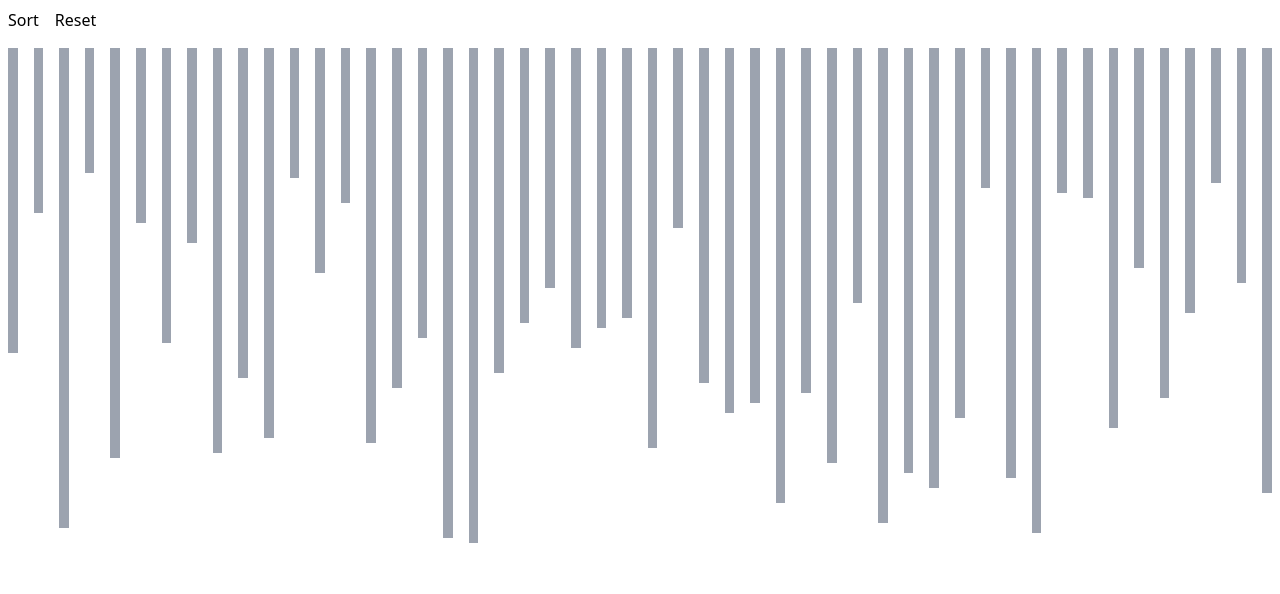
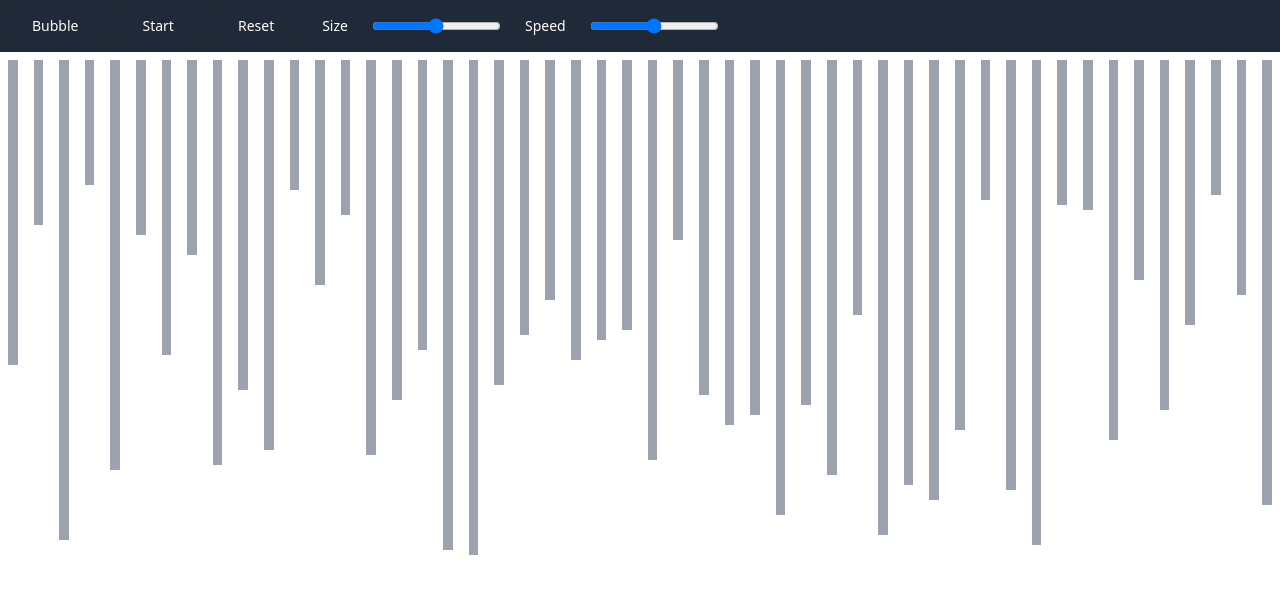
Before and after one commit to bluffdev/sorting-visualizer, a React (Vite) app: page / in a window 1280 px wide. Shown: the top 594 px of the page. Built offline with nearby package versions, Linux system fonts and the light colour scheme.

Commit message:
Created navbar

```diff
--- a/src/App.tsx
+++ b/src/App.tsx
@@ -21,20 +21,37 @@ function generateArray() {
 export default function App() {
   let [array, setArray] = useState(generateArray());
   let [running, setRunning] = useState(false);
+  let [selected, setSelected] = useState("");
 
   return (
     <>
+      <nav className="flex items-center justify-between flex-wrap bg-gray-800 p-2 text-2xl">
+        <div className="w-full block flex-grow lg:flex lg:items-center lg:w-auto">
+          <div className="flex text-sm lg:flex-grow items-center">
             <button
-        className="border-1 p-2"
+              className="inline-block text-white bg-gray-800 border-0 py-2 px-6 focus:outline-none hover:bg-gray-900 rounded-lg"
+              onClick={() => {
+                setSelected("bubble");
+              }}
+            >
+              Bubble
+            </button>
+            <button
+              className="inline-block text-white bg-gray-800 border-0 py-2 px-6 focus:outline-none hover:bg-gray-900 rounded-lg ml-4"
               onClick={() => {
                 setRunning(true);
+                switch (selected) {
+                  case "bubble":
                     bubbleSort(array, setArray, setRunning);
+                  default:
+                    console.log("Select an algorithm");
+                }
               }}
             >
-        Sort
+              Start
             </button>
             <button
-        className="border-1 p-2"
+              className="inline-block text-white bg-gray-800 border-0 py-2 px-6 focus:outline-none hover:bg-gray-900 rounded-lg ml-4"
               onClick={() => {
                 setArray(generateArray());
               }}
@@ -42,6 +59,13 @@ export default function App() {
             >
               Reset
             </button>
+            <label className=" text-white py-2 px-6">Size</label>
+            <input type="range" min="0" max="100" />
+            <label className=" text-white py-2 px-6">Speed</label>
+            <input type="range" min="0" max="100" />
+          </div>
+        </div>
+      </nav>
       <div className="flex">
         {array.map((value) => (
           <div
```
Lines whose indentation alone changed are shown as unchanged.
